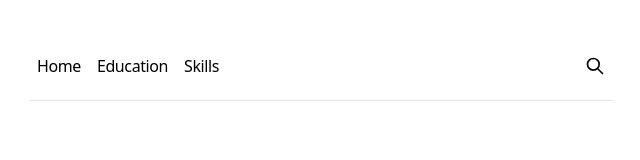
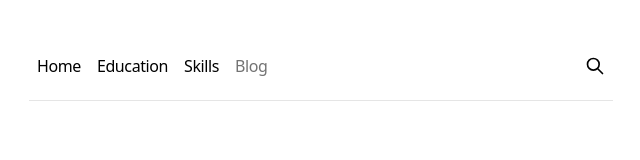
Before and after one commit to zaifears/zaifears-portfolio, a Next.js app: page / in a window 1280 px wide. Shown: the top 160 px of the page, without its empty margins (315-955 px from the left). Built offline with nearby package versions, Linux system fonts and the light colour scheme.

Commit message:
Hot Navigation

```diff
--- a/app/components/nav.tsx
+++ b/app/components/nav.tsx
@@ -4,7 +4,15 @@ import Link from 'next/link';
 import { useState } from 'react';
 import { useRouter } from 'next/navigation'; // Import useRouter for navigation
 
-const navItems = {
+// Define a type for a single navigation item
+interface NavItem {
+  name: string;
+  disabled?: boolean; // Make disabled optional
+  tooltip?: string;   // Make tooltip optional
+}
+
+// Define the type for the navItems object
+const navItems: { [key: string]: NavItem } = {
   '/': {
     name: 'Home',
   },
@@ -13,6 +21,11 @@ const navItems = {
   },
   '/skills': {
     name: 'Skills',
+  },
+  '/blog': { // Added Blog entry
+    name: 'Blog',
+    disabled: true, // Mark as disabled
+    tooltip: 'Under maintenance', // Tooltip text for hover
   },
 };
 
@@ -23,8 +36,11 @@ export function Navbar() {
 
   const handleSearch = (e: React.KeyboardEvent<HTMLInputElement>) => {
     if (e.key === 'Enter' && searchQuery.trim() !== '') {
-      // Navigate to the search results page with the query
-      router.push(`/search?q=${encodeURIComponent(searchQuery.trim())}`);
+      // TODO: Implement actual website-wide search logic here.
+      // For now, it just logs the query. You might navigate to a /search page
+      // or filter content dynamically.
+      console.log('Performing website-wide search for:', searchQuery);
+      router.push(`/search?q=${encodeURIComponent(searchQuery.trim())}`); // Navigate to search page
       setIsSearchOpen(false); // Close search bar after navigation
       setSearchQuery(''); // Clear search query
     }
@@ -39,7 +55,16 @@ export function Navbar() {
         {/* Navigation Links */}
         {!isSearchOpen && (
           <div className="flex flex-row space-x-0 pr-10">
-            {Object.entries(navItems).map(([path, { name }]) => (
+            {Object.entries(navItems).map(([path, { name, disabled, tooltip }]) => (
+              disabled ? (
+                <span
+                  key={path}
+                  className="transition-all text-neutral-500 dark:text-neutral-500 flex align-middle relative py-1 px-2 cursor-not-allowed"
+                  title={tooltip} // Show tooltip on hover
+                >
+                  {name}
+                </span>
+              ) : (
                 <Link
                   key={path}
                   href={path}
@@ -47,6 +72,7 @@ export function Navbar() {
                 >
                   {name}
                 </Link>
+              )
             ))}
           </div>
         )}
```
Lines whose indentation alone changed are shown as unchanged.
